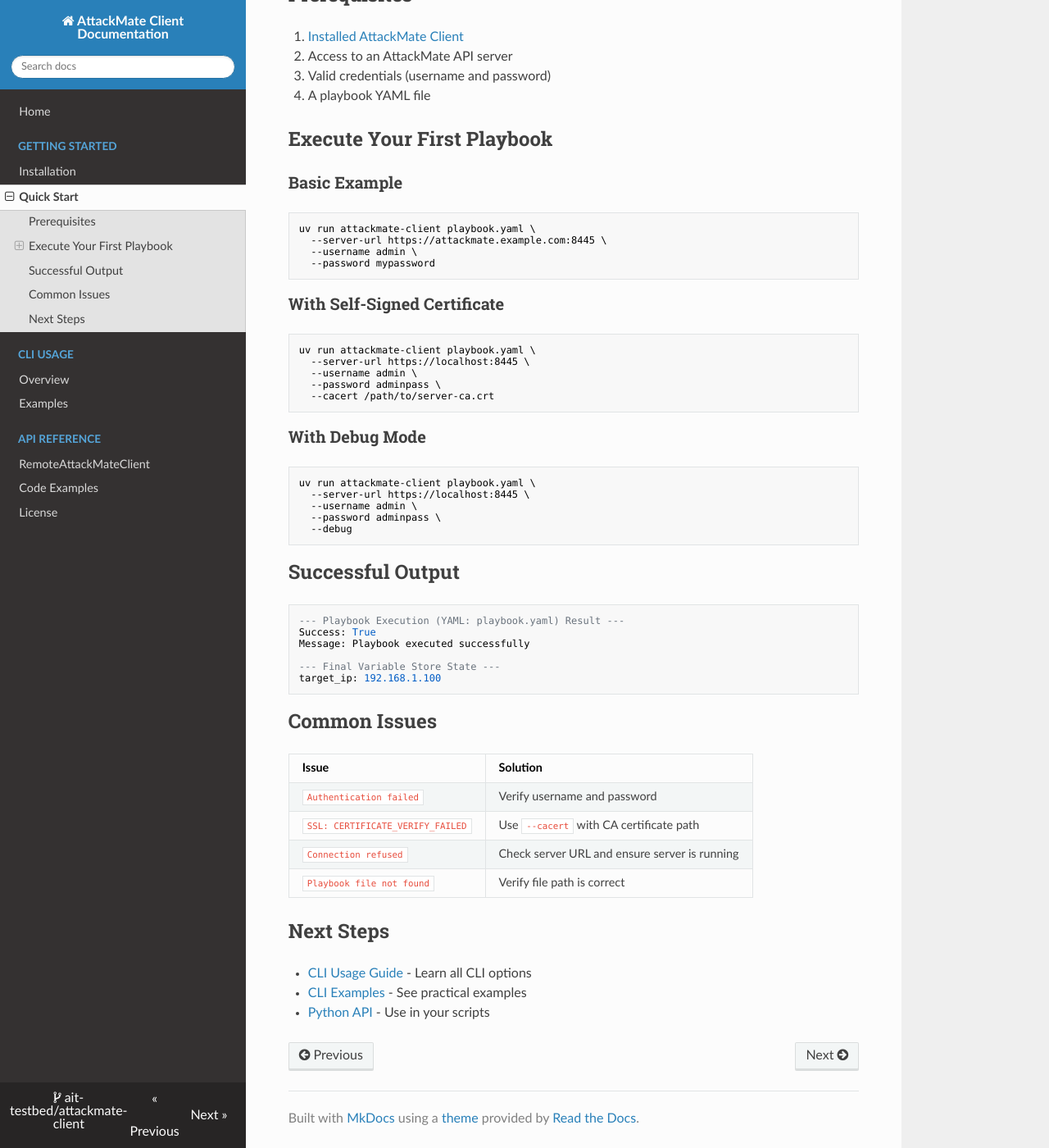
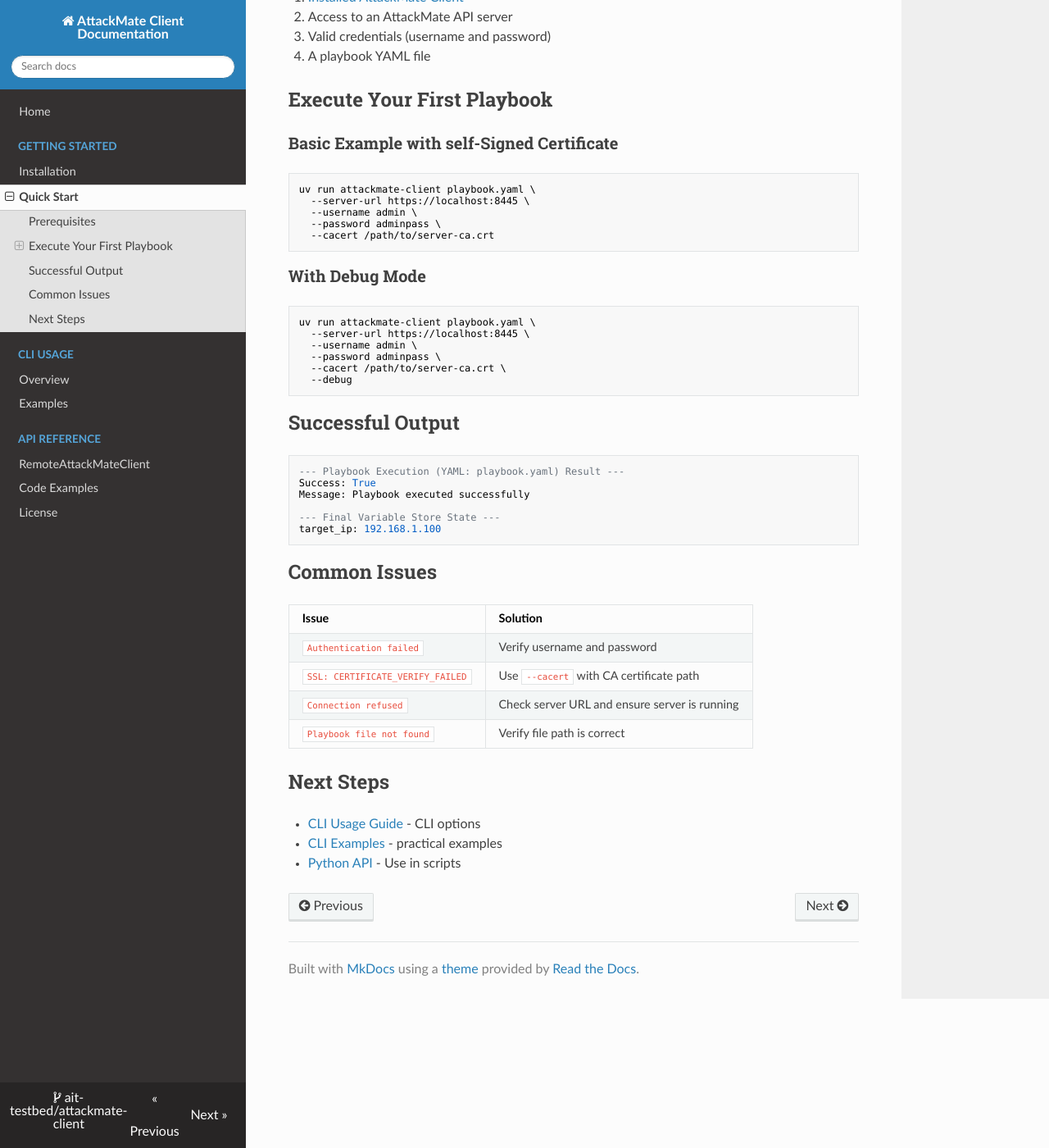
Before and after one commit to ait-testbed/attackmate-client, an MkDocs documentation site: the page built from docs/quickstart.md, in a window 1280 px wide and 1400 px high, scrolled down 231 px. Shown: the whole window at 82% size. Built offline with MkDocs 1.6.1, drawn with Linux system fonts in a browser that asks for light colours; nearby versions of some CDN libraries; some of the changed text lies outside the part shown.

Commit message:
update quickstart

````diff
--- a/docs/quickstart.md
+++ b/docs/quickstart.md
@@ -1,6 +1,4 @@
 # Quick Start
-
-Get started with AttackMate Client in minutes.
 
 ## Prerequisites
 
@@ -11,16 +9,7 @@
 
 ## Execute Your First Playbook
 
-### Basic Example
-
-```bash
-uv run attackmate-client playbook.yaml \
-  --server-url https://attackmate.example.com:8445 \
-  --username admin \
-  --password mypassword
-```
-
-### With Self-Signed Certificate
+### Basic Example with self-Signed Certificate
 
 ```bash
 uv run attackmate-client playbook.yaml \
@@ -37,6 +26,7 @@
   --server-url https://localhost:8445 \
   --username admin \
   --password adminpass \
+  --cacert /path/to/server-ca.crt \
   --debug
 ```
 
@@ -62,6 +52,6 @@
 
 ## Next Steps
 
-- [CLI Usage Guide](./cli-overview.md) - Learn all CLI options
-- [CLI Examples](./cli-examples.md) - See practical examples
-- [Python API](./client.md) - Use in your scripts
+- [CLI Usage Guide](./cli-overview.md) -  CLI options
+- [CLI Examples](./cli-examples.md) - practical examples
+- [Python API](./client.md) - Use in scripts
````
